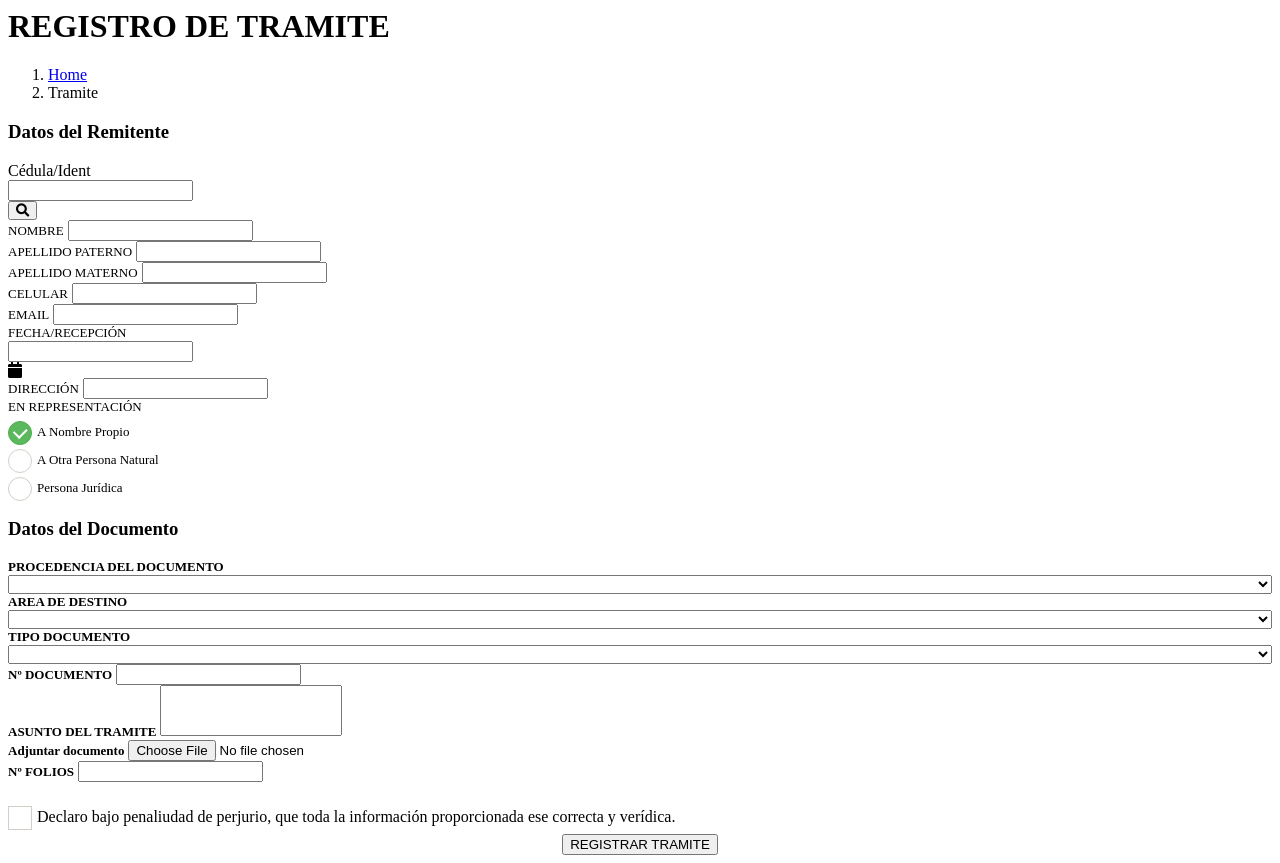
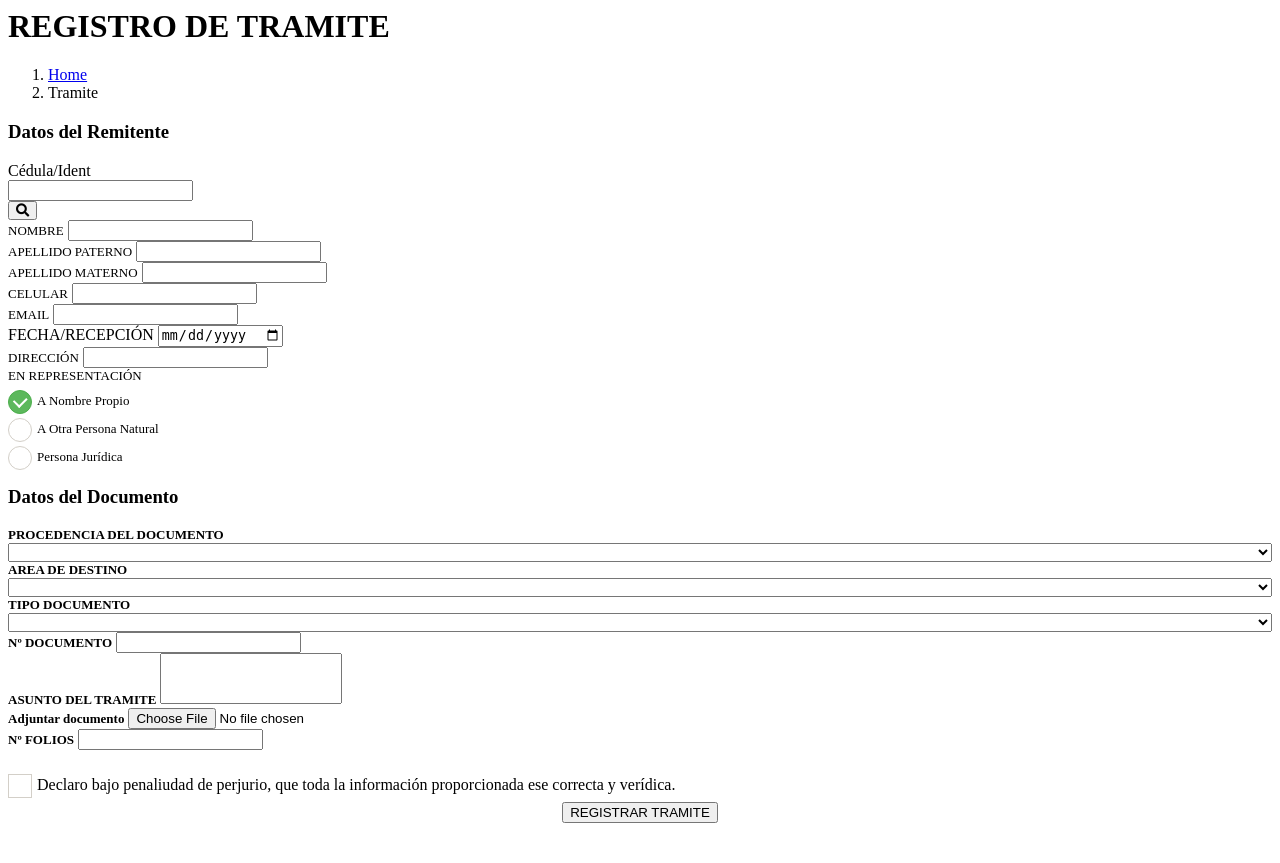
Before and after one commit to jortegaf/SIGED, a PHP site: page /view/tramite/view_tramite_registro.php in a window 1280 px wide. After the commit the page ends 823 px from the top, so only its background shows below. Run offline with PHP 8.4, Linux system fonts and the light colour scheme; lists and menus that the app fills with data are empty.

Commit message:
se añadieron los archivos

```diff
--- a/js/console_tramite.js
+++ b/js/console_tramite.js
@@ -84,6 +84,7 @@ $('#tabla_tramite').on('click','.mas',function(){
     document.getElementById('txt_apemat').value=data.doc_apematremitente;
     document.getElementById('txt_celular').value=data.doc_celularremitente;
     document.getElementById('txt_email').value=data.doc_emailremitente;
+    document.getElementById('txt_frep').value=data.doc_fecharegistro;
     document.getElementById('txt_dire').value=data.doc_direccionremitente;
     if(data.doc_representacion=="A Nombre Propio"){
         $("#rad_presentacion1").prop('checked',true);
@@ -218,6 +219,7 @@ function Registrar_Tramite(){
     let apm = document.getElementById('txt_apemat').value;
     let cel = document.getElementById('txt_celular').value;
     let ema = document.getElementById('txt_email').value;
+    let fec = document.getElementById('txt_frep').value;
     let dir = document.getElementById('txt_dire').value;
     let idusu = document.getElementById('txtprincipalid').value;
 
@@ -251,7 +253,7 @@ function Registrar_Tramite(){
     if(arc.length>0){
         nombrearchivo="ARCH"+f.getDate()+""+(f.getMonth()+1)+""+f.getFullYear()+""+f.getHours()+""+f.getMilliseconds()+"."+extension;
     }
-    if(dni.length==0 || nom.length==0 || apt.length==0 || apm.length==0 || cel.length==0 || ema.length==0 || dir.length==0 ){
+    if(dni.length==0 || nom.length==0 || apt.length==0 || apm.length==0 || cel.length==0 || ema.length==0 || fec.length==0 || dir.length==0 ){
         return Swal.fire("Mensaje de Advertencia","Llene todos los datos del remitente","warning");
     }
 
@@ -268,6 +270,7 @@ function Registrar_Tramite(){
     formData.append("apm",apm);
     formData.append("cel",cel);
     formData.append("ema",ema);
+    formData.append("fec",fec);
     formData.append("dir",dir);
     formData.append("vpresentacion",vpresentacion);
     formData.append("ruc",ruc);
--- a/js/console_tramite_area.js
+++ b/js/console_tramite_area.js
@@ -100,6 +100,7 @@ $('#tabla_tramite').on('click','.mas',function(){
     document.getElementById('txt_apemat').value=data.doc_apematremitente;
     document.getElementById('txt_celular').value=data.doc_celularremitente;
     document.getElementById('txt_email').value=data.doc_emailremitente;
+    document.getElementById('txt_frep').value=data.doc_fecharegistro;
     document.getElementById('txt_dire').value=data.doc_direccionremitente;
     if(data.doc_representacion=="A Nombre Propio"){
         $("#rad_presentacion1").prop('checked',true);
@@ -247,6 +248,7 @@ function Registrar_Tramite(){
     let apm = document.getElementById('txt_apemat').value;
     let cel = document.getElementById('txt_celular').value;
     let ema = document.getElementById('txt_email').value;
+    let fec = document.getElementById('txt_frep').value;
     let dir = document.getElementById('txt_dire').value;
     let idusu = document.getElementById('txtprincipalid').value;
 
@@ -280,7 +282,7 @@ function Registrar_Tramite(){
     if(arc.length>0){
         nombrearchivo="ARCH"+f.getDate()+""+(f.getMonth()+1)+""+f.getFullYear()+""+f.getHours()+""+f.getMilliseconds()+"."+extension;
     }
-    if(dni.length==0 || nom.length==0 || apt.length==0 || apm.length==0 || cel.length==0 || ema.length==0 || dir.length==0 ){
+    if(dni.length==0 || nom.length==0 || apt.length==0 || apm.length==0 || cel.length==0 || ema.length==0 || fec.length==0 || dir.length==0 ){
         return Swal.fire("Mensaje de Advertencia","Llene todos los datos del remitente","warning");
     }
 
@@ -297,6 +299,7 @@ function Registrar_Tramite(){
     formData.append("apm",apm);
     formData.append("cel",cel);
     formData.append("ema",ema);
+    formData.append("fec",fec);
     formData.append("dir",dir);
     formData.append("vpresentacion",vpresentacion);
     formData.append("ruc",ruc);
--- a/view/tramite/view_tramite.php
+++ b/view/tramite/view_tramite.php
@@ -185,7 +185,7 @@
                             </div>
                             <div class="col-12">
                                  <label for="" style="font-size:small;">FECHA/RECEPCIÓN</label>
-                                 <input type="text" class="form-control datetimepicker-input" id="reservationdate" data-target-input="nearest" data-target="#reservationdate">
+                                 <input type="text" class="form-control" id="txt_frep" readonly style="background-color:white;">
                             </div>
                             <div class="col-12">
                                 <label for="" style="font-size:small;">DIRECCIÓN</label>
--- a/view/tramite/view_tramite_registro.php
+++ b/view/tramite/view_tramite_registro.php
@@ -61,14 +61,9 @@
                                 <label for="" style="font-size:small;">EMAIL</label>
                                 <input type="text" class="form-control" id="txt_email">
                             </div>
-                            <div class="col-12 form-group">
-                                 <label for="reservationdatetime" style="font-size:small;">FECHA/RECEPCIÓN</label>
-                                 <div class="input-group date" id="reservationdatetime" data-target-input="nearest">
-                                      <input type="text" class="form-control daterangepicker-input" data-target="#reservationdatetime">
-                                      <div class="input-group-append" data-target="#reservationdatetime" data-toggle="daterangepicker">
-                                          <div class="input-group-text"><i class="fa fa-calendar"></i></div>
-                                      </div>
-                                  </div>
+                            <div class="col-12">
+                            <label for="">FECHA/RECEPCIÓN</label>
+                            <input type="date" class="form-control" id="txt_frep">
                             </div>
                             <div class="col-12">
                                 <label for="" style="font-size:small;">DIRECCIÓN</label>
--- a/view/tramite_area/view_tramite.php
+++ b/view/tramite_area/view_tramite.php
@@ -190,7 +190,7 @@
                             </div>
                             <div class="col-12">
                                  <label for="" style="font-size:small;">FECHA/RECEPCIÓN</label>
-                                 <input type="text" class="form-control datetimepicker-input" id="reservationdate" data-target-input="nearest" data-target="#reservationdate">
+                                 <input type="text" class="form-control" id="txt_frep" readonly style="background-color:white;">
                             </div>
                             <div class="col-12">
                                 <label for="" style="font-size:small;">DIRECCIÓN</label>
```
Also changed, not shown: view/tramite_area/view_tramite_registro.php (+3 -9 lines), 5 other files.
